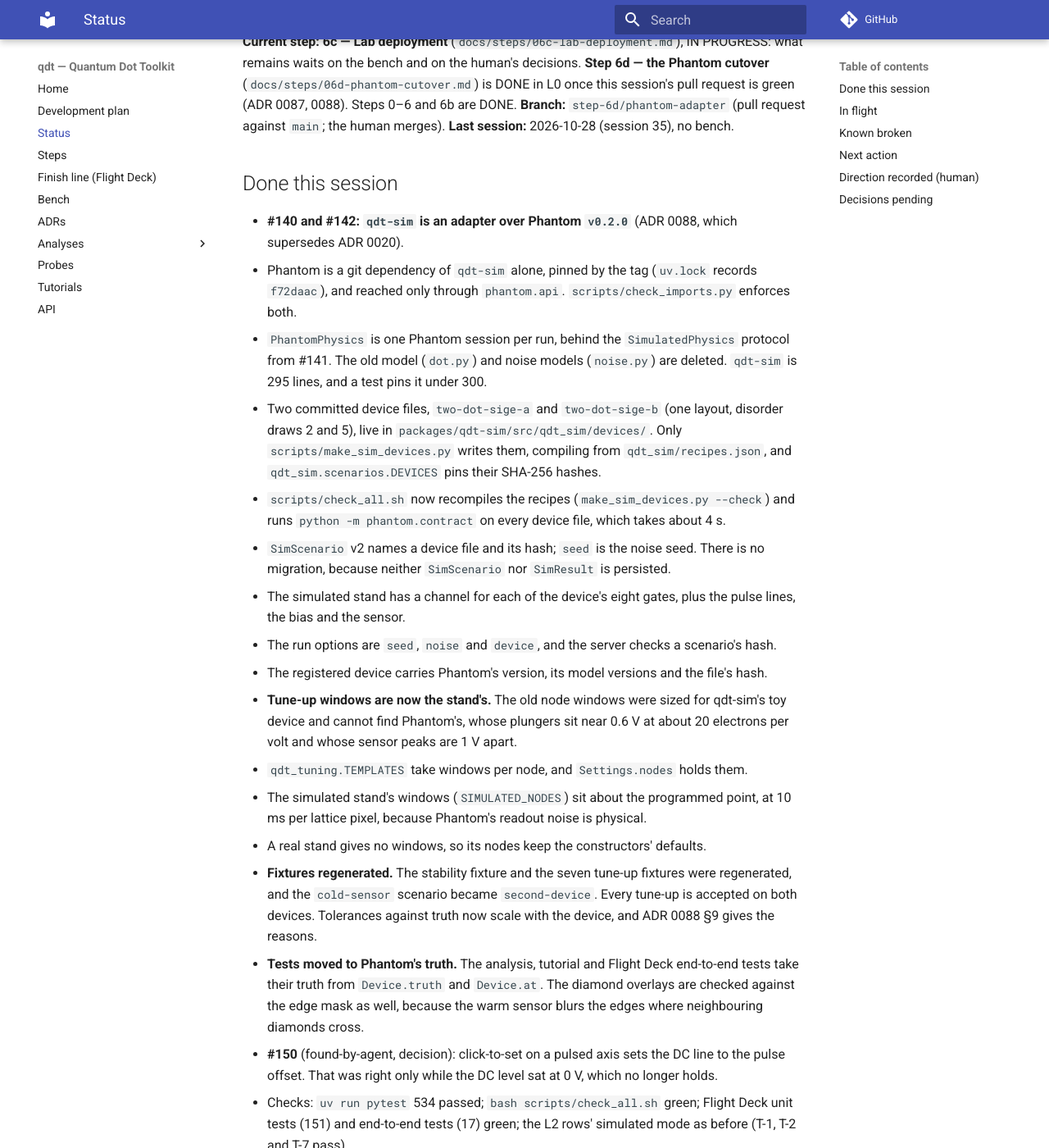
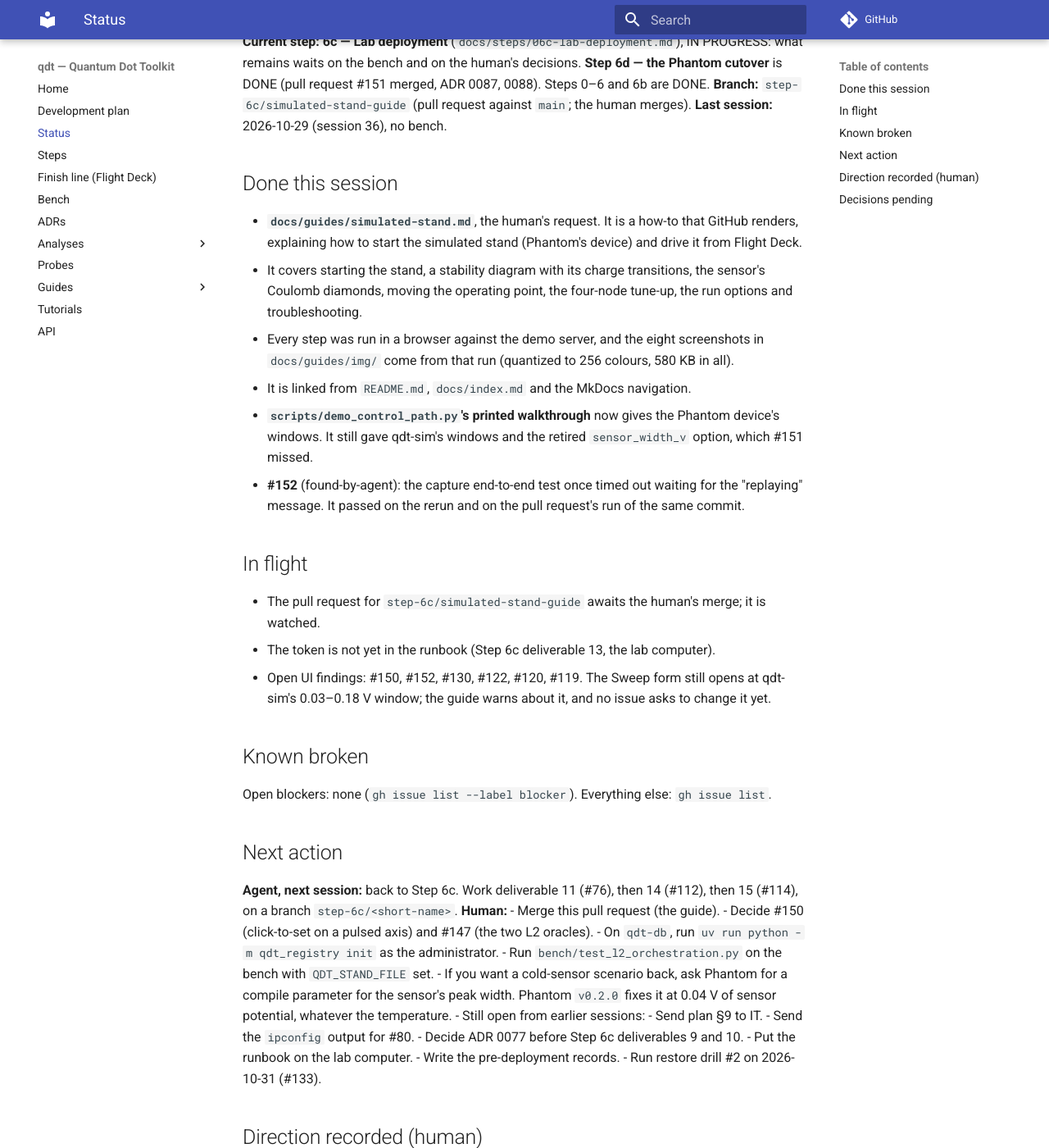
Before and after one commit to CowboyQuantum/qdt, an MkDocs documentation site: the page built from docs/STATUS.md, in a window 1280 px wide and 1400 px high, scrolled down 234 px. Shown: the whole window at 82% size. Built offline with MkDocs 1.6.1 and Material for MkDocs 9.7.7, drawn with Linux system fonts in a browser that asks for light colours; comment, search, counter and statistics services are not loaded; some of the changed text lies outside the part shown.

Commit message:
docs(guides): run the simulated stand and drive it from Flight Deck
docs/guides/simulated-stand.md, rendered by GitHub and in the MkDocs nav:
starting the Phantom-backed stand (the one-command demo, or the server and
Vite in two terminals), the workspace, a stability diagram and its charge
transitions, the sensor's Coulomb diamonds, the operating point, the
four-node tune-up, the run options and troubleshooting. Every step was run
in a browser against the demo server; the screenshots come from that run.

scripts/demo_control_path.py's walkthrough now gives the Phantom device's
windows instead of qdt-sim's and the retired sensor_width_v option.

Co-Authored-By: Claude Opus 5.5 <noreply@anthropic.com>
Claude-Session: https://claude.ai/code/session_01SWfRfPXvcGKxftGTLvx9kn

```diff
--- a/docs/STATUS.md
+++ b/docs/STATUS.md
@@ -5,51 +5,29 @@
 > The backlog is not here: it is GitHub issues and milestones (ADR 0071).
 
 **Current step:** **6c — Lab deployment** (`docs/steps/06c-lab-deployment.md`), IN PROGRESS: what remains waits
-on the bench and on the human's decisions. **Step 6d — the Phantom cutover** (`docs/steps/06d-phantom-cutover.md`)
-is DONE in L0 once this session's pull request is green (ADR 0087, 0088). Steps 0–6 and 6b are DONE.
-**Branch:** `step-6d/phantom-adapter` (pull request against `main`; the human merges).
-**Last session:** 2026-10-28 (session 35), no bench.
+on the bench and on the human's decisions. **Step 6d — the Phantom cutover** is DONE (pull request #151 merged,
+ADR 0087, 0088). Steps 0–6 and 6b are DONE.
+**Branch:** `step-6c/simulated-stand-guide` (pull request against `main`; the human merges).
+**Last session:** 2026-10-29 (session 36), no bench.
 
 ## Done this session
-- **#140 and #142: `qdt-sim` is an adapter over Phantom `v0.2.0`** (ADR 0088, which supersedes ADR 0020).
-  - Phantom is a git dependency of `qdt-sim` alone, pinned by the tag (`uv.lock` records `f72daac`), and
-    reached only through `phantom.api`. `scripts/check_imports.py` enforces both.
-  - `PhantomPhysics` is one Phantom session per run, behind the `SimulatedPhysics` protocol from #141. The old
-    model (`dot.py`) and noise models (`noise.py`) are deleted. `qdt-sim` is 295 lines, and a test pins it
-    under 300.
-  - Two committed device files, `two-dot-sige-a` and `two-dot-sige-b` (one layout, disorder draws 2 and 5),
-    live in `packages/qdt-sim/src/qdt_sim/devices/`. Only `scripts/make_sim_devices.py` writes them, compiling
-    from `qdt_sim/recipes.json`, and `qdt_sim.scenarios.DEVICES` pins their SHA-256 hashes.
-  - `scripts/check_all.sh` now recompiles the recipes (`make_sim_devices.py --check`) and runs
-    `python -m phantom.contract` on every device file, which takes about 4 s.
-  - `SimScenario` v2 names a device file and its hash; `seed` is the noise seed. There is no migration,
-    because neither `SimScenario` nor `SimResult` is persisted.
-  - The simulated stand has a channel for each of the device's eight gates, plus the pulse lines, the bias
-    and the sensor.
-  - The run options are `seed`, `noise` and `device`, and the server checks a scenario's hash.
-  - The registered device carries Phantom's version, its model versions and the file's hash.
-- **Tune-up windows are now the stand's.** The old node windows were sized for qdt-sim's toy device and
-  cannot find Phantom's, whose plungers sit near 0.6 V at about 20 electrons per volt and whose sensor peaks
-  are 1 V apart.
-  - `qdt_tuning.TEMPLATES` take windows per node, and `Settings.nodes` holds them.
-  - The simulated stand's windows (`SIMULATED_NODES`) sit about the programmed point, at 10 ms per lattice
-    pixel, because Phantom's readout noise is physical.
-  - A real stand gives no windows, so its nodes keep the constructors' defaults.
-- **Fixtures regenerated.** The stability fixture and the seven tune-up fixtures were regenerated, and the
-  `cold-sensor` scenario became `second-device`. Every tune-up is accepted on both devices. Tolerances against
-  truth now scale with the device, and ADR 0088 §9 gives the reasons.
-- **Tests moved to Phantom's truth.** The analysis, tutorial and Flight Deck end-to-end tests take their truth
-  from `Device.truth` and `Device.at`. The diamond overlays are checked against the edge mask as well,
-  because the warm sensor blurs the edges where neighbouring diamonds cross.
-- **#150** (found-by-agent, decision): click-to-set on a pulsed axis sets the DC line to the pulse offset. That
-  was right only while the DC level sat at 0 V, which no longer holds.
-- Checks: `uv run pytest` 534 passed; `bash scripts/check_all.sh` green; Flight Deck unit tests (151) and
-  end-to-end tests (17) green; the L2 rows' simulated mode as before (T-1, T-2 and T-7 pass).
+- **`docs/guides/simulated-stand.md`**, the human's request. It is a how-to that GitHub renders, explaining how
+  to start the simulated stand (Phantom's device) and drive it from Flight Deck.
+  - It covers starting the stand, a stability diagram with its charge transitions, the sensor's Coulomb
+    diamonds, moving the operating point, the four-node tune-up, the run options and troubleshooting.
+  - Every step was run in a browser against the demo server, and the eight screenshots in
+    `docs/guides/img/` come from that run (quantized to 256 colours, 580 KB in all).
+  - It is linked from `README.md`, `docs/index.md` and the MkDocs navigation.
+- **`scripts/demo_control_path.py`'s printed walkthrough** now gives the Phantom device's windows. It
+  still gave qdt-sim's windows and the retired `sensor_width_v` option, which #151 missed.
+- **#152** (found-by-agent): the capture end-to-end test once timed out waiting for the "replaying" message.
+  It passed on the rerun and on the pull request's run of the same commit.
 
 ## In flight
-- The pull request for `step-6d/phantom-adapter` awaits the human's merge; it is watched.
+- The pull request for `step-6c/simulated-stand-guide` awaits the human's merge; it is watched.
 - The token is not yet in the runbook (Step 6c deliverable 13, the lab computer).
-- Open UI findings: #150, #130, #122, #120, #119.
+- Open UI findings: #150, #152, #130, #122, #120, #119. The Sweep form still opens at qdt-sim's 0.03–0.18 V
+  window; the guide warns about it, and no issue asks to change it yet.
 
 ## Known broken
 Open blockers: none (`gh issue list --label blocker`). Everything else: `gh issue list`.
@@ -58,7 +36,7 @@ Open blockers: none (`gh issue list --label blocker`). Everything else: `gh issu
 **Agent, next session:** back to Step 6c. Work deliverable 11 (#76), then 14 (#112), then 15 (#114), on a branch
 `step-6c/<short-name>`.
 **Human:**
-- Merge this pull request.
+- Merge this pull request (the guide).
 - Decide #150 (click-to-set on a pulsed axis) and #147 (the two L2 oracles).
 - On `qdt-db`, run `uv run python -m qdt_registry init` as the administrator.
 - Run `bench/test_l2_orchestration.py` on the bench with `QDT_STAND_FILE` set.
@@ -73,6 +51,8 @@ Open blockers: none (`gh issue list --label blocker`). Everything else: `gh issu
   - Run restore drill #2 on 2026-10-31 (#133).
 
 ## Direction recorded (human)
+- **2026-10-29 (session 36):** "Can you write some docs that render in the GitHub that explain how to start the
+  simulated stand and control it with flight deck?" → `docs/guides/simulated-stand.md`.
 - **2026-10-28 (session 35):** after #149 merged and was offered as next: "Start this" → #140 and #142.
 - **2026-10-28 (session 34):** "Phantom cutover now. The tag 0.2.0 has been made" → ADR 0087, Step 6d, #141.
 - **2026-10-28 (session 33):** "Go ahead, but I also didn't realize we drifted off the phantom cutover. Once you
--- a/mkdocs.yml
+++ b/mkdocs.yml
@@ -18,6 +18,8 @@ nav:
       - analysis/0006-agent-tuneup-roadmap.md
       - analysis/0007-phantom-as-the-simulation-backend.md
   - Probes: probes/01-stream-semantics.md
+  - Guides:
+      - guides/simulated-stand.md
   - Tutorials: tutorials/README.md
   - API: api.md
 plugins:
```
Also changed, not shown: README.md (+2 -1 lines), docs/guides/simulated-stand.md (added, +250 -0 lines), docs/index.md (+2 -0 lines), docs/guides/img/01-workspace.png (added), docs/guides/img/02-sweep-form.png (added), docs/guides/img/03-stability.png (added), docs/guides/img/04-transitions.png (added), docs/guides/img/05-diamonds.png (added), docs/guides/img/06-tuneup.png (added), docs/guides/img/07-tuneup-result.png (added), docs/guides/img/08-levels.png (added), 1 other file.
